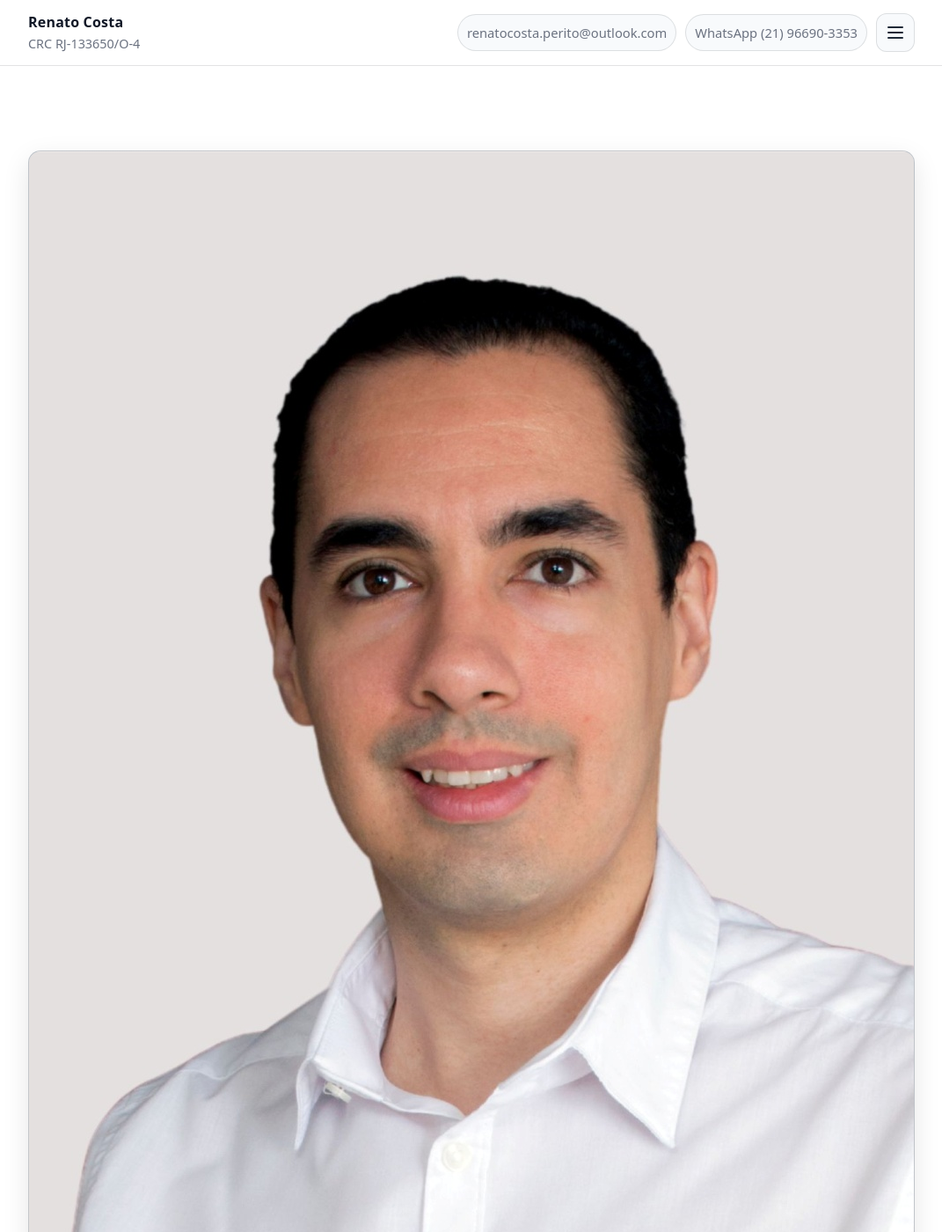
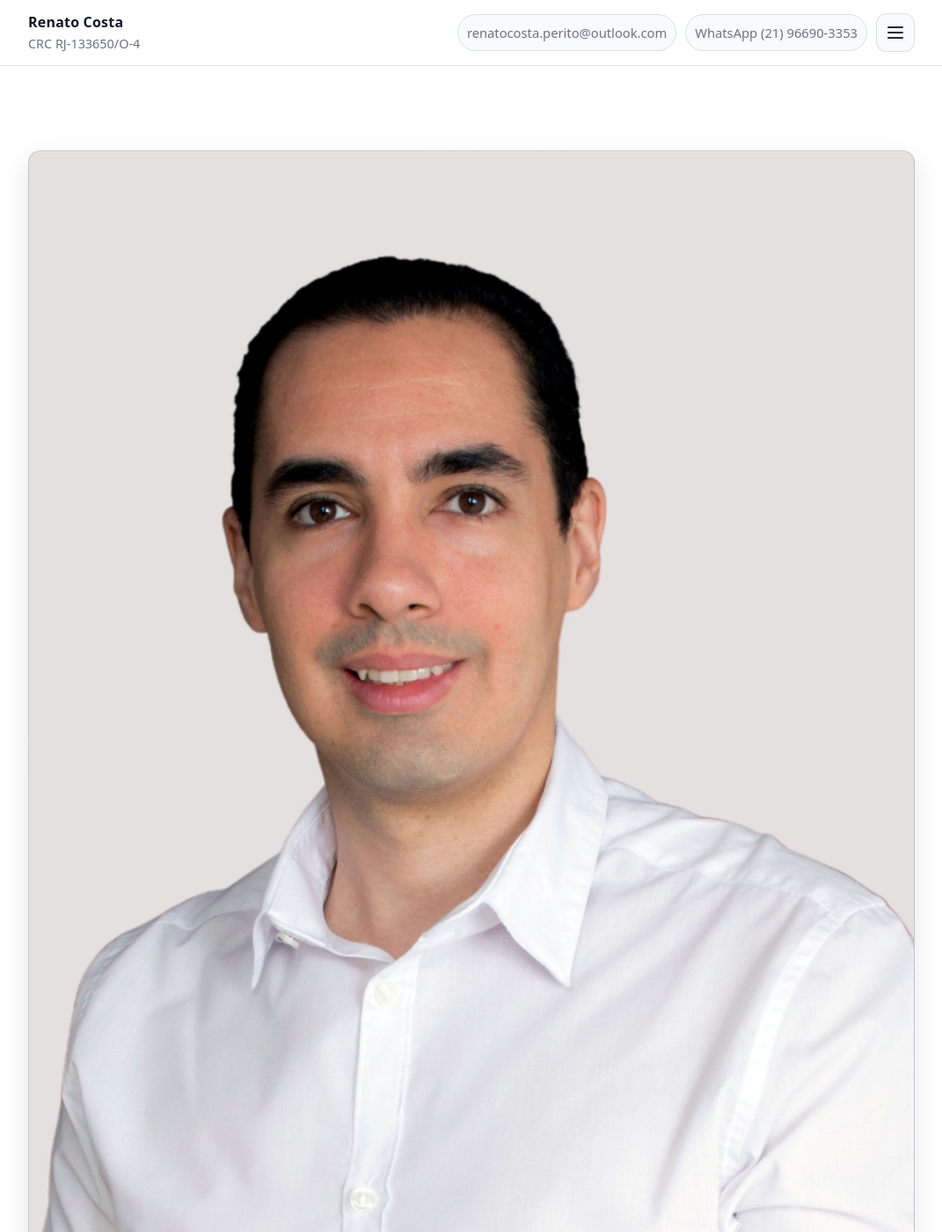
Before and after one commit to peritorenatocosta/peritorenatocosta.github.io, a Jekyll site: the page built from index.md, in a window 1280 px wide and 1400 px high. Shown: the whole window at 88% size, without its empty margins (104-1175 px from the left). Built offline with Jekyll 4.4.1, drawn with Linux system fonts in a browser that asks for light colours.

Commit message:
Update main.css

```diff
--- a/assets/css/main.css
+++ b/assets/css/main.css
@@ -105,6 +105,11 @@ a{color:inherit}
   background:linear-gradient(135deg, rgba(11,42,74,.18), rgba(31,41,55,.14));
   border:1px solid var(--border);
   box-shadow:var(--shadow);
+}
+.photo__img{
+  width:100%;
+  height:auto;
+  display:block;
 }
 .photo__placeholder{
   aspect-ratio:16/11;
```
